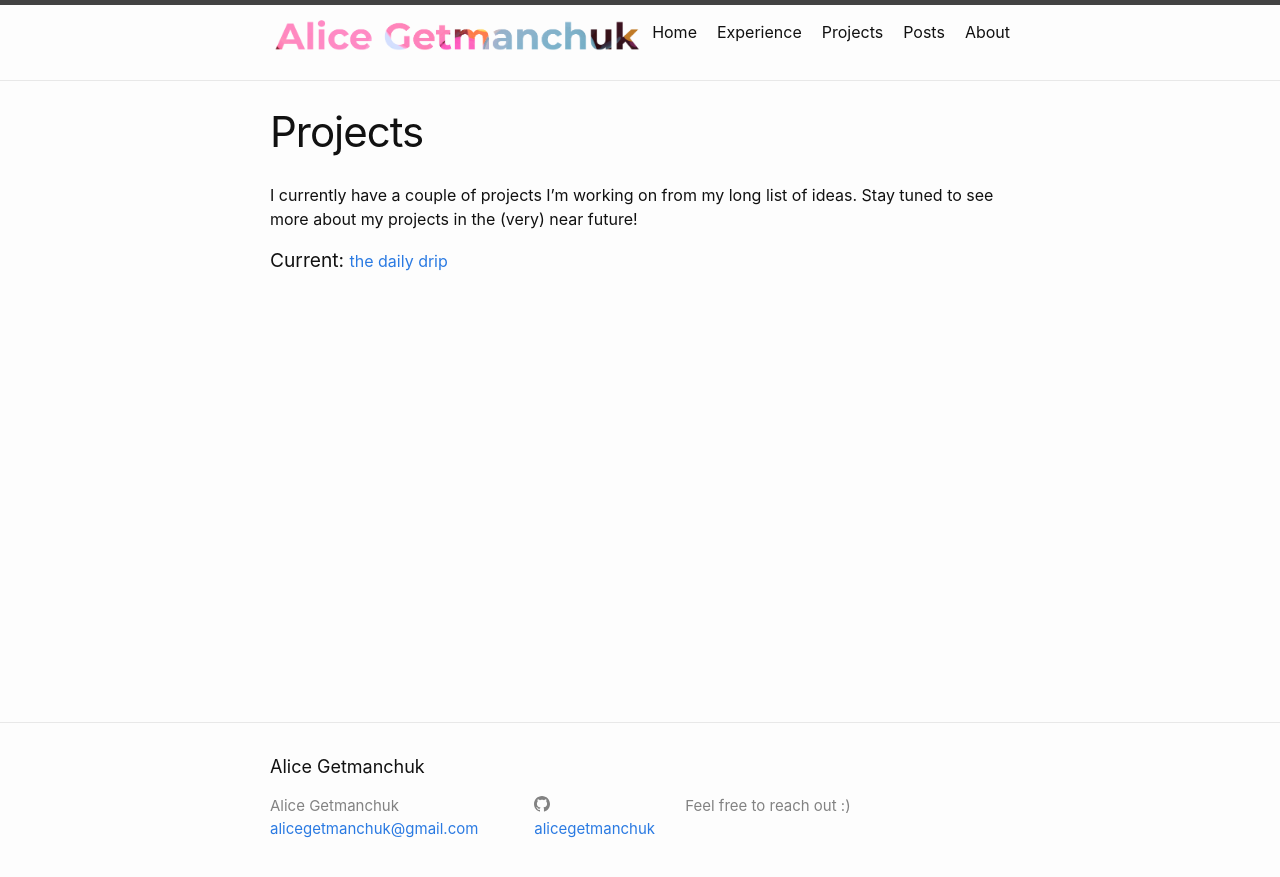
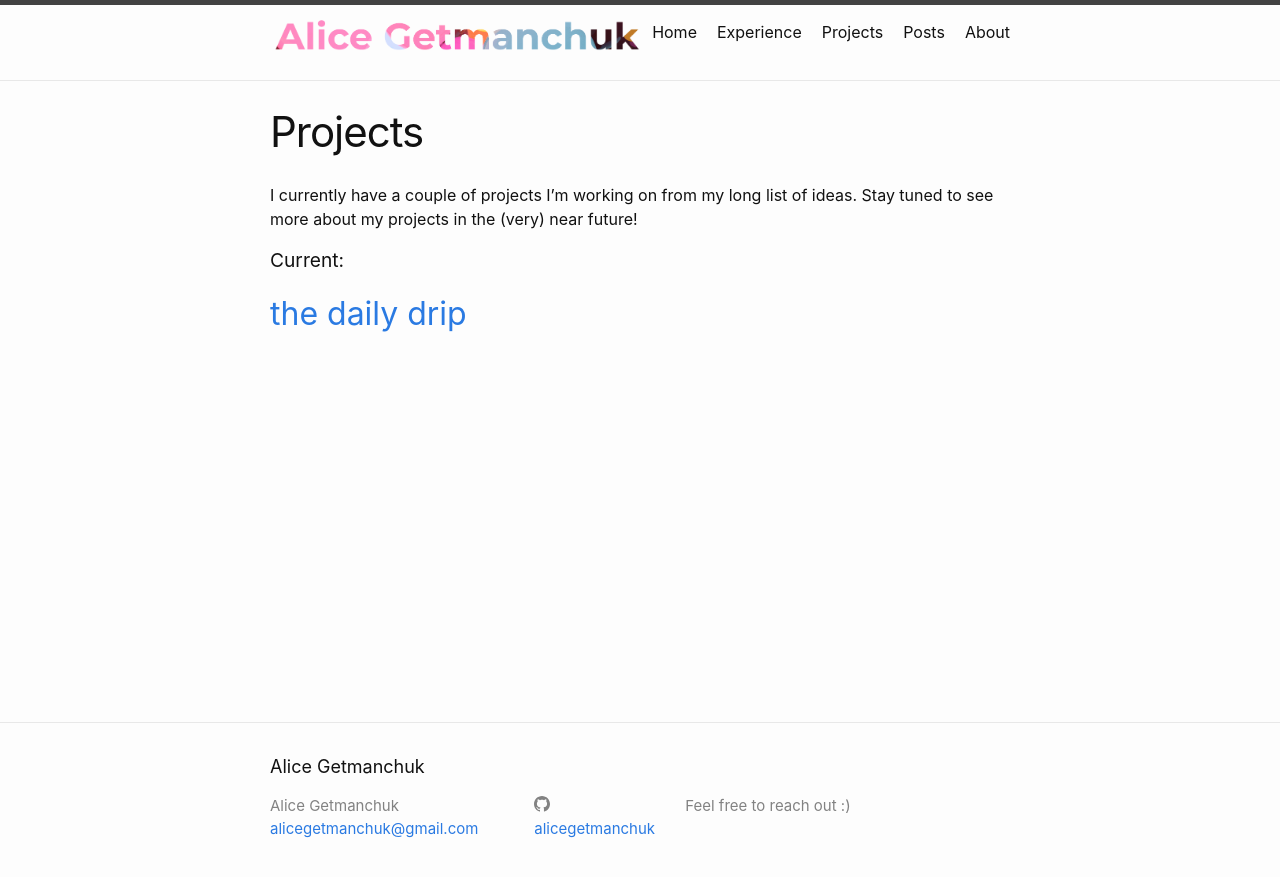
Before and after one commit to alicegetmanchuk/alicegetmanchuk.github.io, a Jekyll site: the page built from projects.md, in a window 1280 px wide. Shown: the top 877 px of the page. Built offline with Jekyll 4.4.1, drawn with Linux system fonts in a browser that asks for light colours.

```diff
--- a/Gemfile
+++ b/Gemfile
@@ -28,3 +28,5 @@ end
 
 # Performance-booster for watching directories on Windows
 gem "wdm", "~> 0.1.1", :platforms => [:mingw, :x64_mingw, :mswin]
+
+gem 'jekyll-twitter-plugin'
--- a/_config.yml
+++ b/_config.yml
@@ -37,6 +37,7 @@ plugins:
   - jekyll-remote-theme
   - jekyll-seo-tag
   - jekyll-twitter-plugin
+  - jekyll-gist
 
 header_pages:
   - index.md
--- a/projects.md
+++ b/projects.md
@@ -7,4 +7,5 @@ position: 3
 I currently have a couple of projects I'm working on from my long list of ideas. Stay tuned to see more about my projects in the (very) near future!
 
 <big>Current: </big>
-[the daily drip](https://alicegetmanchuk.github.io/projects/thedailydrip/)
+
+## [the daily drip](https://alicegetmanchuk.github.io/projects/thedailydrip/)
```
